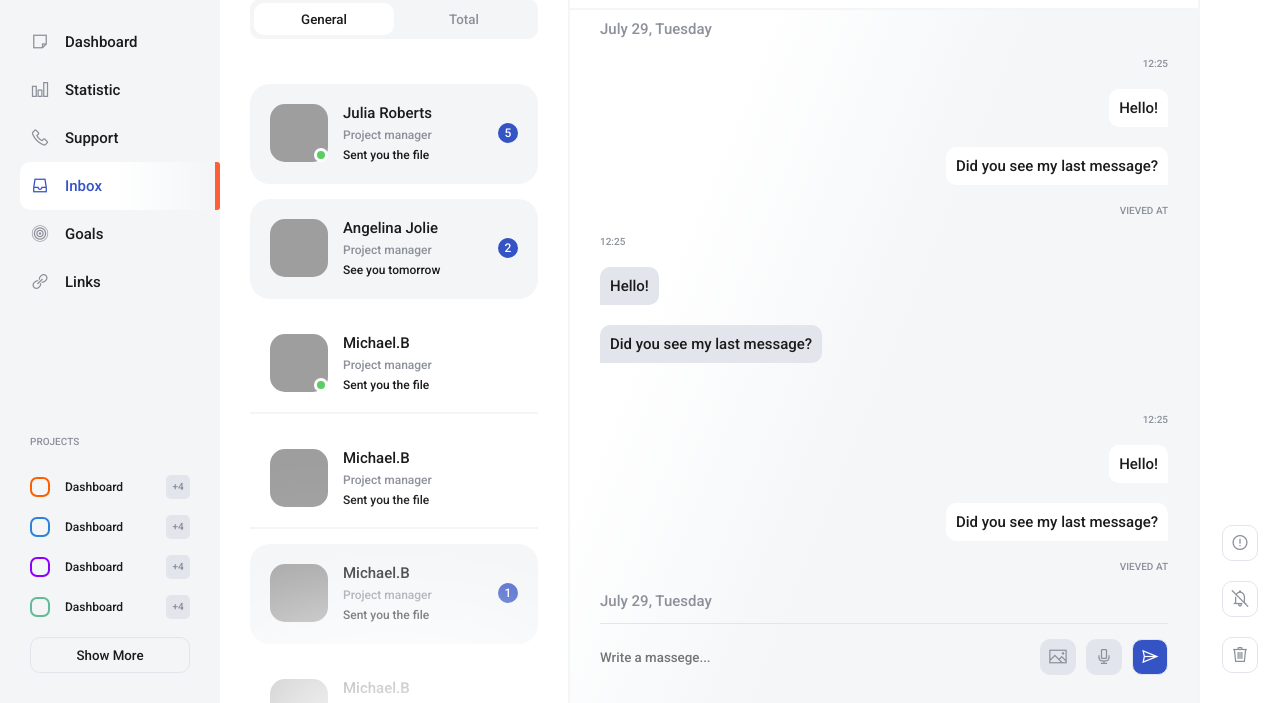
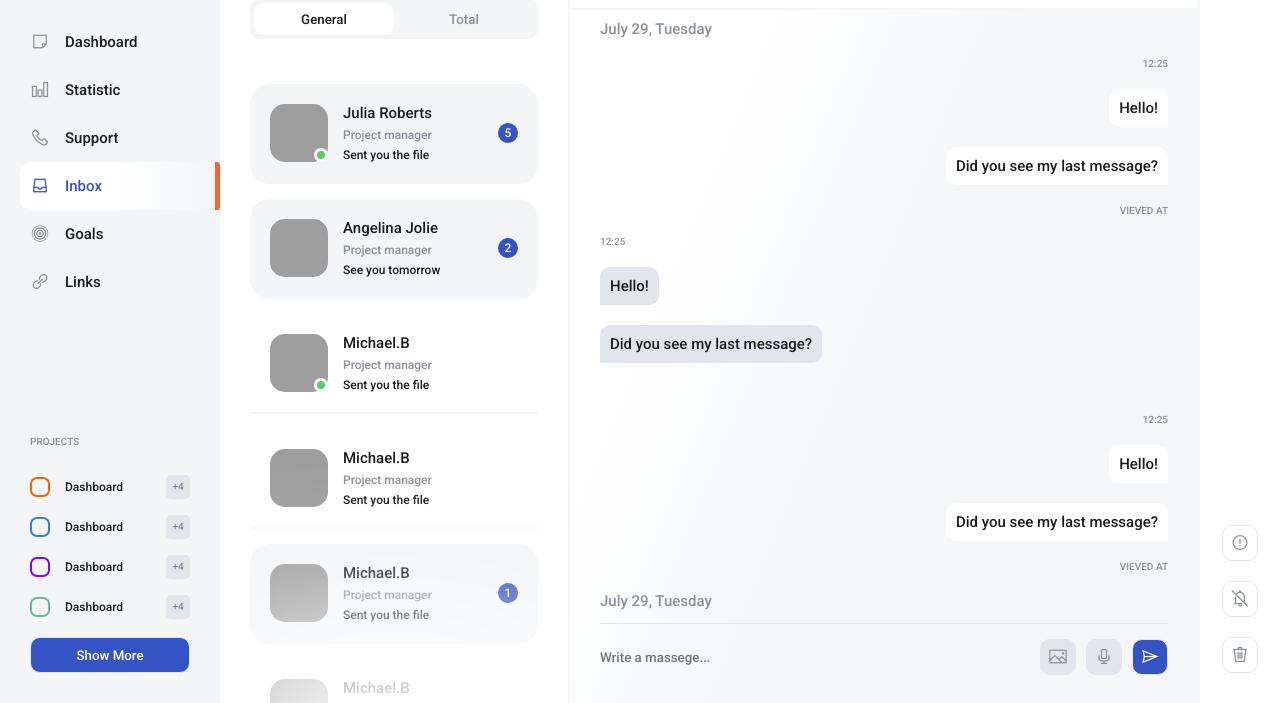
Before and after one commit to Tolik4umak/SHARK, a plain HTML site: page index.html in a window 1280 px wide. In both pictures the pointer is over the button "Show More". Shown: the part 97-800 px from the top of the page. Drawn offline with nearby package versions, Linux system fonts and the light colour scheme; grey boxes are pictures that could not be loaded.

Commit message:
Shark_fix

```diff
--- a/shark.css
+++ b/shark.css
@@ -268,6 +268,10 @@ ___  _  _ ___ ___ ____ _  _
     cursor: pointer;
     height: 36px;
 }
+.button:hover {
+  background-color: var(--colorViolet-main);
+  color: var(--colorWhite);
+}
 
 
 
@@ -344,6 +348,7 @@ _ _  _ ___  ____ _  _         ___ ____ ____ ____ _    ____
     height: 100%;
     border-radius: 10px;
     color: var(--colorGray-dark);
+    cursor: pointer;
 }
 
 .toggle__active {
```
